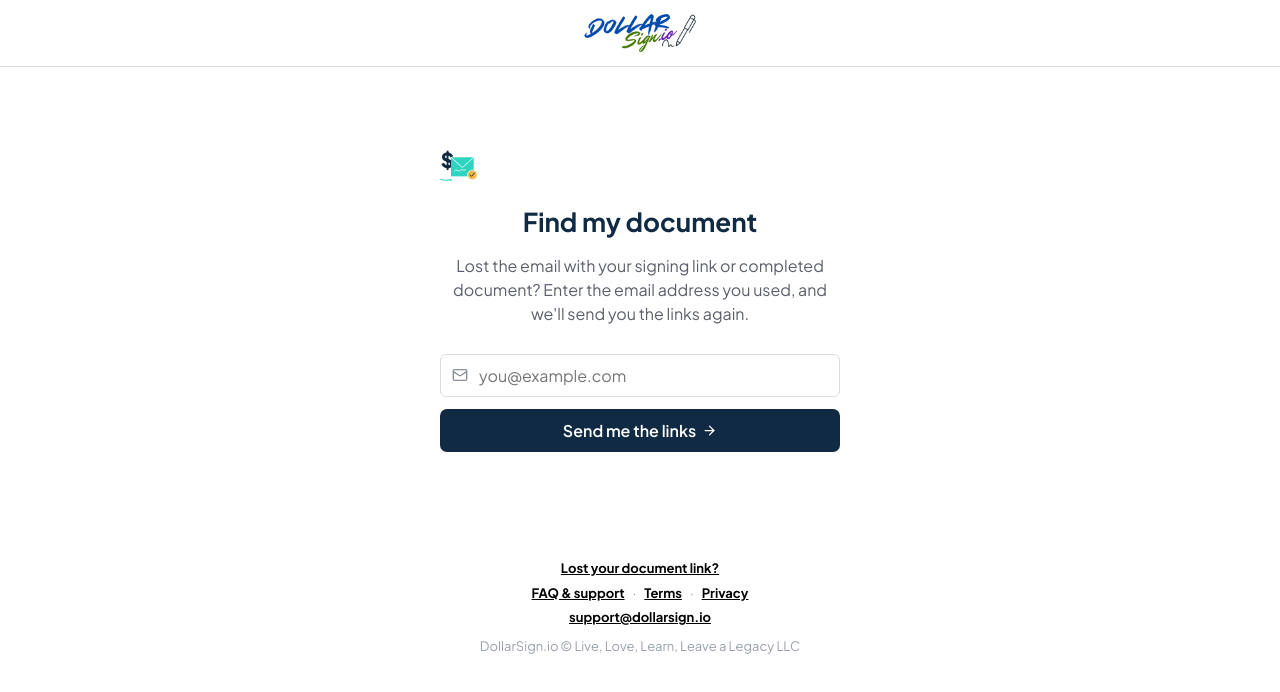
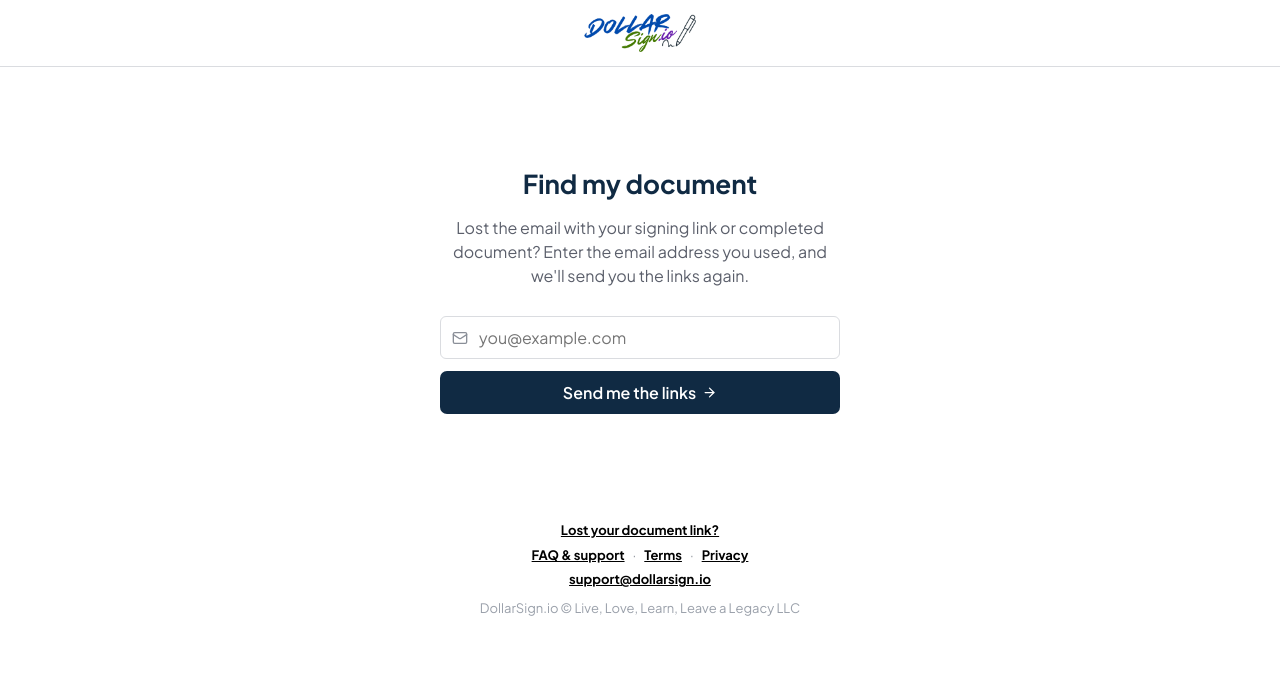
Before and after one commit to livelovelearnleavealegacy-droid/dollarsign-io, a Next.js app: page /find-my-document in a window 1280 px wide. Shown: the top 692 px of the page. Built offline with nearby package versions, Linux system fonts and the light colour scheme.

Commit message:
Update page.js

```diff
--- a/app/find-my-document/page.js
+++ b/app/find-my-document/page.js
@@ -1,7 +1,6 @@
 "use client";
 import { useState } from "react";
 import { Mail, ArrowRight, Loader2, CheckCircle2 } from "lucide-react";
-import Logo from "@/components/Logo";
 import { primaryBtn, inputStyle } from "@/lib/shared";
 
 export default function FindMyDocument() {
@@ -32,7 +31,6 @@ export default function FindMyDocument() {
 
   return (
     <div style={{ maxWidth: 440, margin: "0 auto", padding: "80px 20px", textAlign: "center" }}>
-      <Logo size={44} />
       <h1 style={{ fontFamily: "'Plus Jakarta Sans', sans-serif", fontWeight: 700, fontSize: 26, margin: "20px 0 10px", color: "var(--ink)" }}>
         Find my document
       </h1>
@@ -60,7 +58,7 @@ export default function FindMyDocument() {
               style={{ ...inputStyle, fontFamily: "'Plus Jakarta Sans', sans-serif", paddingLeft: 38 }}
             />
           </div>
-          {error && <p style={{ color: "#C1440E", fontSize: 14, margin: 0 }}>{error}</p>}
+          {error && <p style={{ color: "#C1440E", fontSize: 16, margin: 0 }}>{error}</p>}
           <button type="submit" disabled={submitting} style={{ ...primaryBtn, opacity: submitting ? 0.6 : 1 }}>
             {submitting ? <Loader2 size={16} className="spin" style={{ marginRight: 6 }} /> : null}
             {submitting ? "Sending…" : "Send me the links"}
```
